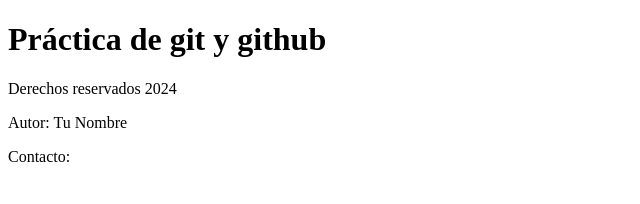
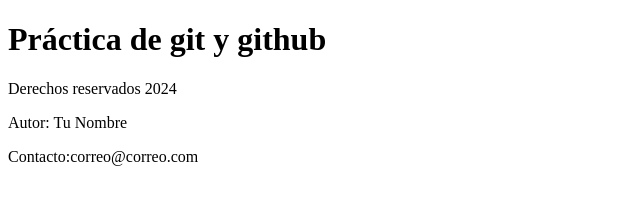
Before and after one commit to juanlassalle/practica-ramas, a plain HTML site: page index.html in a window 1280 px wide. Shown: the whole page, without its empty margins (0-640 px from the left). Drawn offline with Linux system fonts and the light colour scheme.

Commit message:
se corrigió el contacto en el footer

```diff
--- a/index.html
+++ b/index.html
@@ -10,7 +10,7 @@
     <footer>
         <p>Derechos reservados 2024</p>
         <p>Autor: Tu Nombre</p>
-        <p>Contacto:</p>
+        <p>Contacto:correo@correo.com</p>
     </footer>
 </body>
 </html>
```
